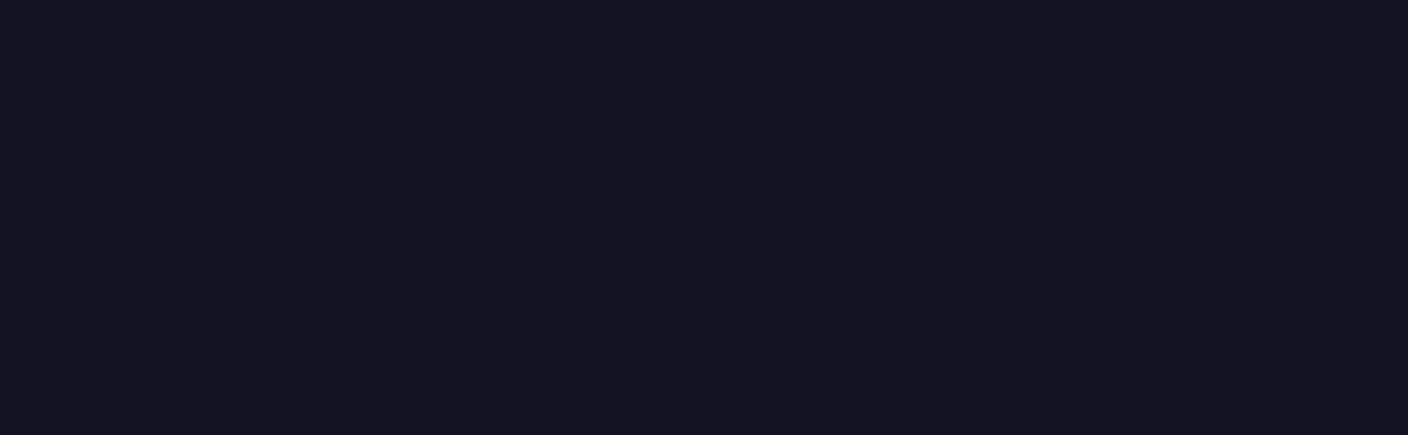
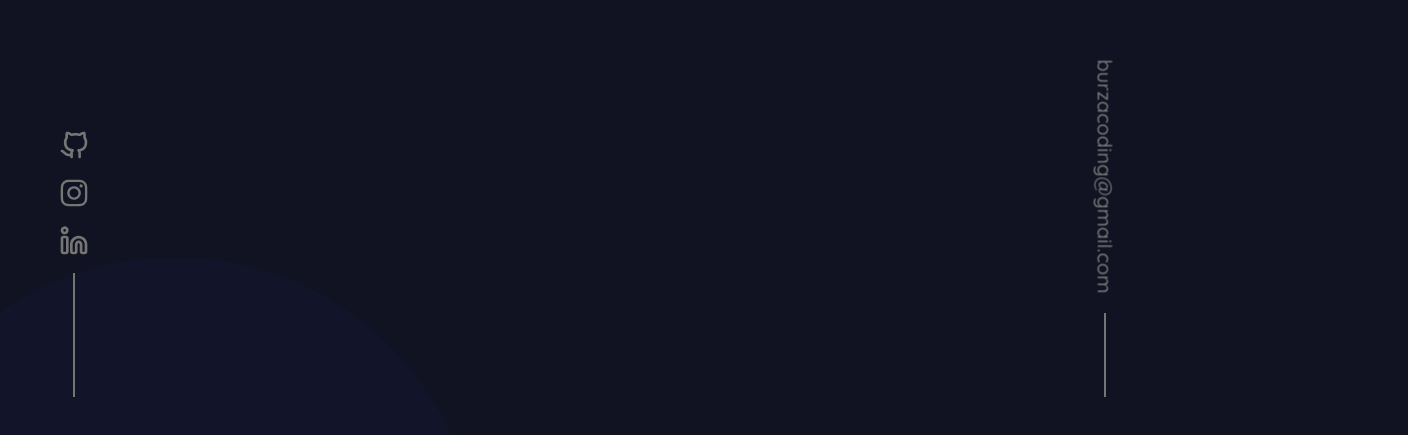
Before and after one commit to burzacoding/portfolio, a React (Create React App) app: page / in a window 1280 px wide. Shown: the part 403-838 px from the top of the page, 1408 px wide, since content can reach past the window. Built offline with nearby package versions, Linux system fonts and the light colour scheme.

Commit message:
Terminado bottomNav, decorations aparte

```diff
--- a/package.json
+++ b/package.json
@@ -15,9 +15,11 @@
     "react-dom": "^17.0.1",
     "react-router-dom": "^5.2.0",
     "react-scripts": "4.0.3",
+    "remove": "^0.1.5",
     "styled-components": "^5.3.0",
     "typescript": "^4.1.2",
-    "web-vitals": "^1.0.1"
+    "web-vitals": "^1.0.1",
+    "zustand": "^3.5.9"
   },
   "scripts": {
     "start": "react-scripts start",
--- a/src/App.tsx
+++ b/src/App.tsx
@@ -1,16 +1,15 @@
 import Nav from "./Components/Organisms/Nav";
 import { ThemeProvider } from "styled-components";
 import { theme } from "./Styles";
-import { EllipseWrapper } from "./styles/Ellipse";
-import Ellipse from "./Components/Molecules/Ellipse";
+import BottomNavs from "./Components/Organisms/BottomNavs";
+import Decorations from "./Components/Organisms/Decorations";
 
 function App() {
   return (
     <ThemeProvider theme={theme}>
-      <EllipseWrapper size={240}>
-        <Ellipse />
-      </EllipseWrapper>
+      <Decorations />
       <Nav />
+      <BottomNavs />
     </ThemeProvider>
   );
 }
--- a/src/Components/Molecules/Button.tsx
+++ b/src/Components/Molecules/Button.tsx
@@ -16,6 +16,7 @@
   fontSize: number;
 }
 
+
 const ButtonStyled = styled.button<ButtonProps>`
   width: ${(p) => p.width + "px"};
   height: ${(p) => p.height + "px"};
@@ -23,11 +24,12 @@
   border-radius: 8px;
   border: 2px solid ${p => p.theme.lightblue};
   transform-origin: 50% 50%;
-  transition: transform 0.2s;
+  transition: transform 0.3s, background-color 0.3s;
   font-size: ${(p) => p.fontSize + "px"};
   cursor: pointer;
   &:hover {
     transform: scale(1.025);
+    background-color: #8c98c024;
   }
 `;
 
@@ -44,7 +46,7 @@
   path,
   width = 186,
   height = 50,
-  fontSize = 24,
+  fontSize = 24
 }) => {
   return (
     <ButtonStyled width={width} height={height} fontSize={fontSize}>
--- a/src/Components/Molecules/Logo.tsx
+++ b/src/Components/Molecules/Logo.tsx
@@ -12,7 +12,7 @@
 transition: transform 0.3s;
 `
 const LogoSpanDesktop = styled(LogoSpan)`
-  @media screen and (max-width: 768px) {
+  @media screen and (max-width: 920px) {
    display: none;
   };
   &:hover {
@@ -21,7 +21,7 @@
 `;
 
 const LogoSpanMobile = styled(LogoSpan)`
-  @media screen and (min-width: 769px) {
+  @media screen and (min-width: 921px) {
    display: none;
   };
 `
--- /dev/null
+++ b/src/Components/Organisms/BottomNavs.tsx
@@ -0,0 +1,58 @@
+import { ExternalLink, Separator, SvgWrapper } from "../../styles/Index";
+import {
+  BottomNavColumn,
+  BottomNavWrapper,
+  EmailSpan,
+  Line,
+} from "../../styles/organisms/Nav";
+import Github from "../SVG/Github";
+import { useTheme } from "styled-components";
+import LinkedIn from "../SVG/LinkedIn";
+import Instagram from "../SVG/Instagram";
+
+const BottomNavs = () => {
+  const theme = useTheme();
+
+  return (
+    <BottomNavWrapper>
+      <BottomNavColumn>
+        <ExternalLink
+          href="https://github.com/burzacoding"
+          target="_blank"
+          rel="noreferrer"
+        >
+          <SvgWrapper size={32} color={theme.fontThree}>
+            <Github />
+          </SvgWrapper>
+        </ExternalLink>
+        <Separator width={16} height={16} />
+        <ExternalLink
+          href="https://www.instagram.com/burzacoding"
+          target="_blank"
+          rel="noreferrer"
+        >
+          <SvgWrapper size={32} color={theme.fontThree}>
+            <Instagram />
+          </SvgWrapper>
+        </ExternalLink>
+        <Separator width={16} height={16} />
+        <ExternalLink
+          href="https://linkedin.com/in/cepintos"
+          target="_blank"
+          rel="noreferrer"
+        >
+          <SvgWrapper size={32} color={theme.fontThree}>
+            <LinkedIn />
+          </SvgWrapper>
+        </ExternalLink>
+        <Line lineHeight={124} />
+      </BottomNavColumn>
+      <BottomNavColumn>
+        <EmailSpan href="mailto:burzacoding@gmail.com" target="_blank" rel="noreferrer">burzacoding@gmail.com</EmailSpan>
+        <Line lineHeight={84} />
+      </BottomNavColumn>
+    </BottomNavWrapper>
+  );
+};
+
+export default BottomNavs;
--- /dev/null
+++ b/src/Components/Organisms/Decorations.tsx
@@ -0,0 +1,22 @@
+import Ellipse from "../Molecules/Ellipse";
+import { EllipseWrapper } from "../../styles/Ellipse";
+
+const Decorations = () => {
+  return (
+    <>
+      <EllipseWrapper
+        size={396}
+        extraCss="position: absolute; top: -128px; right: -128px;"
+      >
+        <Ellipse />
+      </EllipseWrapper>
+      <EllipseWrapper
+        size={606}
+        extraCss="position: absolute; left: -128px; top: 660px;"
+      >
+        <Ellipse />
+      </EllipseWrapper>
+    </>
+  );
+};
+export default Decorations;
--- a/src/Components/Organisms/Nav.tsx
+++ b/src/Components/Organisms/Nav.tsx
@@ -1,13 +1,10 @@
 import { useActiveBackground } from "../../hooks/Nav";
-import { Nav, NavLinks, NavLink } from "../../styles/organisms/Nav";
+import { Nav, NavLinks, NavLink, ButtonWrapper } from "../../styles/organisms/Nav";
 import Button from "../Molecules/Button";
 import Logo from "../Molecules/Logo";
 
-export interface NavProps {}
-
-const NavComponent: React.FC<NavProps> = () => {
-
-  const {activeBackground, isShown} = useActiveBackground();
+const NavComponent = () => {
+  const { activeBackground, isShown } = useActiveBackground();
 
   return (
     <Nav activeBackground={activeBackground} isShown={isShown}>
@@ -17,7 +14,15 @@
         <NavLink to="#tools">Herramientas</NavLink>
         <NavLink to="#about">Sobre mi</NavLink>
       </NavLinks>
-      <Button path="#curriculum" text="Curriculum" />
+      <ButtonWrapper>
+        <Button
+          path="#curriculum"
+          text="Curriculum"
+          height={44}
+          width={160}
+          fontSize={20}
+        />
+      </ButtonWrapper>
     </Nav>
   );
 };
--- a/src/index.css
+++ b/src/index.css
@@ -9,6 +9,7 @@
   background-color: #111322;
   height: 5160px;
   overflow-y: overlay;
+  overflow-x: hidden;
 }
 
 /* width */
--- a/src/styles/Ellipse.ts
+++ b/src/styles/Ellipse.ts
@@ -8,4 +8,5 @@
 export const EllipseWrapper = styled.div<EllipseWrapperInterface>`
   width: ${p => p.size}px;
   height: ${p => p.size}px;
+  ${p => p.extraCss}
 `
--- a/src/styles/Index.ts
+++ b/src/styles/Index.ts
@@ -8,3 +8,35 @@
     color: initial;
   }
 `;
+
+interface SvgWrapperInterface {
+  size: number,
+  color: string,
+}
+interface SeparatorInterface {
+  height: number;
+  width: number;
+}
+
+export const SvgWrapper = styled.div<SvgWrapperInterface>`
+  height: ${p => p.size+ 'px'};
+  width: ${p => p.size+ 'px'};
+  svg {
+    fill: ${p => p.color};
+    transition: fill 0.3s;
+  }
+  svg:hover {
+    fill: ${p => p.theme.accent};
+  }
+`
+export const ExternalLink = styled.a`
+  display: block;
+  transition: transform 0.2s;
+  &:hover {
+    transform: translateY(-4px)
+  }
+`
+export const Separator = styled.div<SeparatorInterface>`
+  height: ${p => p.height + 'px'};
+  width: ${p => p.width + 'px'};
+`
--- a/src/styles/organisms/Nav.ts
+++ b/src/styles/organisms/Nav.ts
@@ -6,10 +6,14 @@
   isShown?: string;
 }
 
+interface Lineinterface {
+  lineHeight: number;
+}
+
 export const Nav = styled.nav<NavAttributes>`
   width: 100%;
   height: 80px;
-  transition: background-color 0.3s, top 0.3s ease-in;
+  transition: background-color 0.3s, top 0.3s ease-out;
   background-color: ${(p) =>
     p.activeBackground === "true" ? p.theme.backgroundOpacity : "transparent"};
   display: flex;
@@ -33,12 +37,58 @@
   }
 `;
 
+export const BottomNavWrapper = styled.div`
+  position: fixed;
+  width: 100%;
+  max-width: 100%;
+  bottom: 0;
+  display: flex;
+  justify-content: space-between;
+  align-items: flex-end;
+  padding: 0 58px;
+  @media screen and (max-width: 768px) {
+    display: none;
+  } ;
+`;
+
+export const EmailSpan = styled.a`
+  display: block;
+  transition: transform 0.2s, color 0.2s;
+  text-decoration: none;
+  transform: rotate(90deg) translateX(-108px);
+  font-weight: 500;
+  font-size: 20px;
+  line-height: 25px;
+  color: ${(p) => p.theme.fontThree};
+  &:hover {
+    transform: translateY(-112px) rotate(90deg);
+    color: ${(p) => p.theme.accent};
+  }
+`;
+
+export const Line = styled.div<Lineinterface>`
+  margin-top: 16px;
+  width: 2px;
+  height: ${(p) => p.lineHeight + "px"};
+  background-color: ${(p) => p.theme.fontThree};
+`;
+
+export const BottomNavColumn = styled.div`
+  display: flex;
+  flex-direction: column;
+  align-items: center;
+`;
+
 export const NavLinks = styled.div`
   display: flex;
   align-items: center;
   justify-content: flex-end;
   margin-left: auto;
 `;
+
+export const ButtonWrapper = styled.div`
+
+`
 
 export const NavLink = styled(BaseLink)`
   color: ${(p) => p.theme.lightblue};
@@ -53,12 +103,12 @@
   @media screen and (min-width: 1281px) {
     font-size: 22px;
     margin-right: 32px;
-  };
+  }
   &:visited {
     color: ${(p) => p.theme.lightblue};
-  };
+  }
   &:hover {
     transform: scale(1.05);
-    color: #DDDDDD;
-  };
+    color: #dddddd;
+  }
 `;
```
Also changed, not shown: 2 other files (tests, documents, lock files or other folders).
